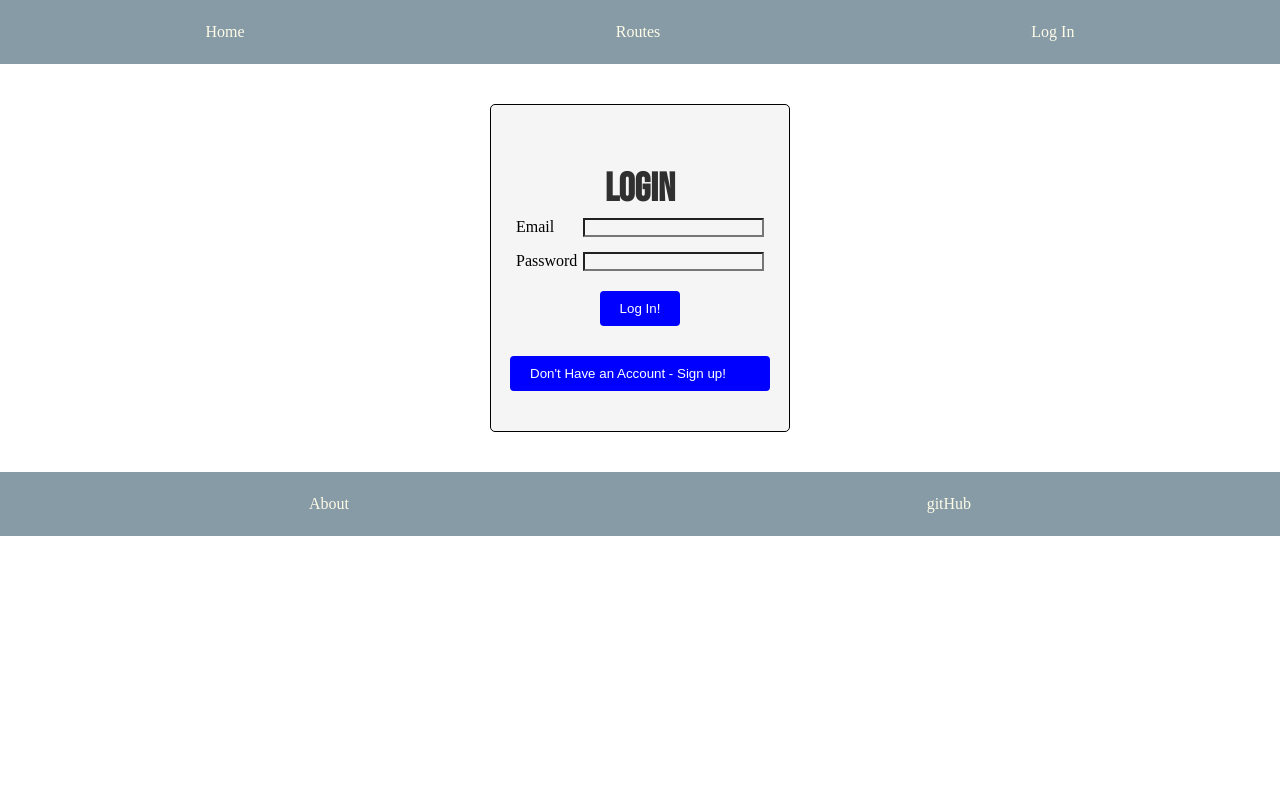
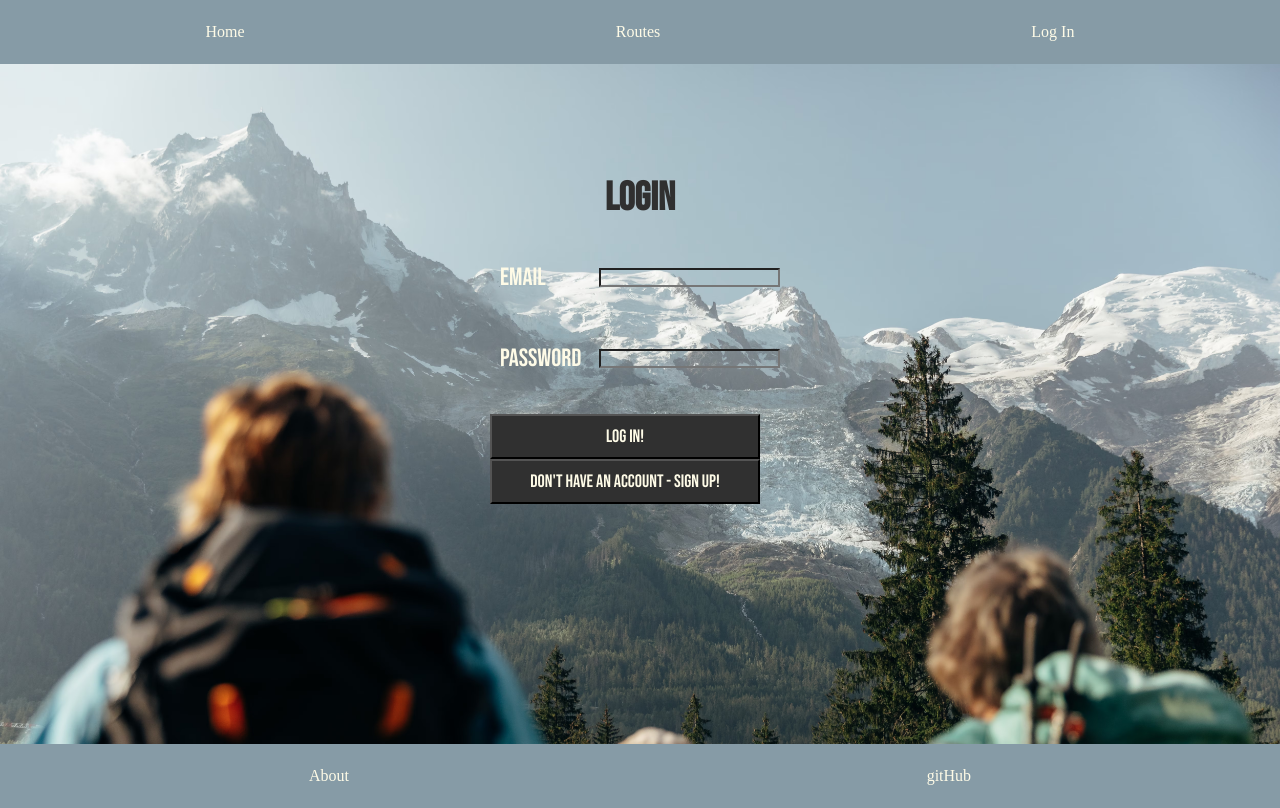
Before and after one commit to BarbaraLan/iron-Hikers-appClient, a React (Vite) app: page /login in a window 1280 px wide. Built offline with nearby package versions, Linux system fonts and the light colour scheme.

Commit message:
css almost done

```diff
--- a/src/Pages/LogInPage.jsx
+++ b/src/Pages/LogInPage.jsx
@@ -66,11 +66,11 @@ function LogInPage() {
             />
           </label>
 
-          <div className="login-button-div">
+          <div>
             <button className='login-button' type="submit">Log In!</button>
           </div>
 
-          <div className="signupbutton-div">
+          <div>
             <Link to="/signup">
               <button className='signup-button' type="button">Don't Have an Account - Sign up!</button>
             </Link>
--- a/src/Pages/SignUpPage.jsx
+++ b/src/Pages/SignUpPage.jsx
@@ -53,11 +53,11 @@ function SignUpPage() {
           <input value={password} onChange={(event) => setPassword(event.target.value)} type="password" />
         </label>
 
-        <div className="signupbutton-div">
+        <div>
           <button className='signupbutton' type="submit">Sign Up!</button>
         </div>
 
-        <div className="alreadylogged-div">
+        <div>
           <Link to="/login">
             <button className='alreadylogged-button' type="button">Already Have an Account - Log In!</button>
           </Link>
--- a/src/components/NavBar.jsx
+++ b/src/components/NavBar.jsx
@@ -1,6 +1,8 @@
 import { Link } from "react-router-dom";
 import { useContext } from "react";
 import { AuthContext } from "../context/auth.context";
+import userLogo from '../assets/userLogo.png'
+
 import '../style/NavBar.css'
 
 function NavBar() {
@@ -20,7 +22,7 @@ function NavBar() {
                     <Link className='dashLink' to='/dashboard'> Home </Link>
                     <Link className='dashLink' to='/city'> City </Link>
                     <Link className='routes' to='/routes'> Routes </Link>
-                    <Link className='userPageLink' to='/user'> User Page </Link>
+                    <Link to='/user'> <img className='userPic' src={userLogo} alt="" /></Link>
                 </>
             ) :
 
--- a/src/pages/DashboardPage.jsx
+++ b/src/pages/DashboardPage.jsx
@@ -4,9 +4,7 @@ import '../style/Dashboard.css'
 function DashboardPage () {
     return (
         <div className='completeDash'>
-            <h2> Welcome!
-            <br></br>
-            You can go on these Hikes:  </h2>
+            <h2> Choose your own path </h2>
 
         <div className='dash-box'>
         <Link className='JoinHike' to='/join-hike'> Join Hike </Link>
--- a/src/style/City.css
+++ b/src/style/City.css
@@ -4,7 +4,6 @@
     background-size: cover;
     height: 85vh;
 }
-
 
 .select-city-box {
     display: flex;
@@ -44,3 +43,44 @@ h2 {
 .submit-city:hover {
     background-color:#5b5c38;
 }
+
+.city-selected{
+    background-image: url("../assets/cityImg.webp");
+    background-repeat: no-repeat;
+    background-size: cover;
+    height: 85vh;
+}
+
+.city-text{
+    display: flex;
+    flex-direction: row;
+    align-items: center;
+    align-items: center;
+    font-family: "Bebas Neue", sans-serif;
+    font-size: 60px;
+    padding: 70px 100px;
+    color: #303030;
+}
+
+.city-btn{
+    display: flex;
+    flex-direction: row;
+    align-items: center;
+    align-items: center;
+    font-family: "Bebas Neue", sans-serif;
+    font-size: 60px;
+    padding: 0px 320px;
+    color: #303030;
+    background-color: #5b5c389d;
+}
+
+.city-btn:hover{
+    background-color: #5b5c38;
+    cursor: pointer;
+}
+
+.edit-city{
+    font-size: 20px;
+    color: #303030;
+    padding: 0px 20px;
+}
--- a/src/style/JoinHikePage.css
+++ b/src/style/JoinHikePage.css
@@ -1,8 +1,9 @@
-#container-dashboard{
+#container-dashboard {
     background-image: url("../assets/mountain.jpeg");
     background-repeat: no-repeat;
     background-size: cover;
-    height: 85vh;
+    height: 95vh;
+    overflow-y: scroll;
     display: flex;
     width: 100%;
     flex-direction: column;
--- a/src/style/LogInPage.css
+++ b/src/style/LogInPage.css
@@ -1,46 +1,38 @@
 .login-container {
-    display: flex;
-    justify-content: center;
-    align-items: center;
-    padding: 40px
+  background-image: url("../assets/familyHiking.avif");
+  background-repeat: no-repeat;
+  background-size: cover;
+  height: 85vh;
+  overflow-y: scroll;
   }
 
   .login-form {
-    width: 300px;
-    padding: 20px;
-    border: 1px solid black;
-    border-radius: 5px;
-    background-color: whitesmoke
+    display: flex;
+    flex-direction: column;
+    align-items: center;
+    justify-content: center;
+    gap: 30px;
+    padding: 70px;
   }
 
   label {
     display: block;
-    margin-bottom: 5px;
+    margin-bottom: 30px;
+    font-family: "Bebas Neue", sans-serif;
+    font-size: 25px;
+    color: rgb(254, 251, 231)
   }
 
-  button {
-    width: 100%;
+  .login-button, .signup-button{
     padding: 10px;
-    border: none;
-    border-radius: 3px;
-    background-color:blue;
-    color: white;
-    cursor: pointer
+    justify-content: center;
+    background-color: #303030;
+    color: rgb(254, 251, 231);
+    font-family: "Bebas Neue", sans-serif;
+    font-size: 18px;
+    width: 270px;
   }
 
-  button:hover {
-    background-color: darkblue
+  .login-button:hover, .signup-button:hover{
+    background-color: #5b5c38;
   }
-
-.login-button-div{
-    padding-bottom: 10px;
-    display: flex;
-    flex-direction: row;
-    align-items: center;
-    justify-content: center;
-}
-
-
-.signup-button {
-    width: 260px;
-}
--- a/src/style/NavBar.css
+++ b/src/style/NavBar.css
@@ -12,3 +12,7 @@
 .dashLink:hover , .routes:hover , .userPageLink:hover , .logInLink:hover {
 padding: 5px;
 }
+
+.userPic {
+    height: 25px;
+}
--- a/src/style/SignUpPage.css
+++ b/src/style/SignUpPage.css
@@ -1,53 +1,41 @@
 .signup-container {
-    display: flex;
-    justify-content: center;
-    align-items: center;
-
-    padding: 40px;
+  background-image: url("../assets/familyHiking.avif");
+  background-repeat: no-repeat;
+  background-size: cover;
+  height: 85vh;
+  overflow-y: scroll;
   }
 
   .signup-formcontainer {
-    width: 300px;
-    padding: 20px;
-    border: 1px solid black;
-    border-radius: 5px;
-    background-color: whitesmoke;
+    display: flex;
+    flex-direction: column;
+    align-items: center;
+    justify-content:space-around;
+    padding: 70px;
   }
 
-  .signup-formcontainer button {
-    padding: 10px;
-    border: none;
-    border-radius: 3px;
-    background-color: blue;
-    color: white;
-    cursor: pointer;
-  }
-
-  .signup-formcontainer button:hover {
-    background-color: darkblue;
-  }
-
-  .signupbutton-div {
-    padding-bottom: 10px;
+  label {
     display: flex;
     flex-direction: row;
     align-items: center;
-    justify-content: center;
+    justify-content:space-around;
+    font-family: "Bebas Neue", sans-serif;
+    padding: 10px;
+    font-size: 25px;
+    color: rgb(254, 251, 231);
+    width: 300px
   }
 
-  .signup {
-    font-weight: bold;
+  .alreadylogged-button, .signupbutton{
+    padding: 10px;
+    justify-content: center;
+    background-color: #303030;
+    color: rgb(254, 251, 231);
+    font-family: "Bebas Neue", sans-serif;
+    font-size: 18px;
+    width: 300px;
   }
 
-  label {
-    padding: 5px;
+  .alreadylogged-button:hover, .signupbutton:hover{
+    background-color: #5b5c38;
   }
-
-     input[type='name'],
-     input[type='email'],
-     input[type='password'] {
-      display: flex;
-       width: auto;
-
-
-     }
--- a/src/style/UserPage.css
+++ b/src/style/UserPage.css
@@ -1,57 +1,38 @@
+.user-page-general{
+    background-image: url("../assets/familyHiking.avif");
+  background-repeat: no-repeat;
+  background-size: cover;
+  height: 85vh;
+  overflow-y: scroll;
+}
 
-.container {
+.data{
     display: flex;
     flex-direction: column;
     align-items: center;
-    margin-top: 20px;
+    justify-content: center;
+    gap: 30px;
+    padding: 70px;
 }
 
-.form-group {
-    margin: 10px;
+.form{
+    display: block;
+    margin-bottom: 30px;
+    font-family: "Bebas Neue", sans-serif;
+    font-size: 25px;
+    color: rgb(254, 251, 231)
 }
 
-input[type="text"],
-input[type="hobbies"],
-input[type="likes"] {
-    width: 200px;
-    padding: 8px;
-    margin: 5px 0;
-    border: 1px solid black;
-    border-radius: 4px;
+.btn, .storeData, .log-out{
+    padding: 10px;
+    justify-content: center;
+    background-color: #303030;
+    color: rgb(254, 251, 231);
+    font-family: "Bebas Neue", sans-serif;
+    font-size: 18px;
+    width: 270px;
 }
 
-
-button {
-    background-color: blue;
-    color: white;
-    padding: 10px 20px;
-    margin: 10px 0;
-    border: none;
-    border-radius: 4px;
-    cursor: pointer;
-    width: auto;
-    display: flex;
-}
-
-button:hover {
-    background-color: darkblue
-}
-
-.data {
-    margin-top: 20px;
-    padding: 20px;
-    border: 1px solid black;
-    border-radius: 4px;
-    width: 400px;
-}
-
-.data div {
-    margin: 5px 0;
-}
-
-.form {
-    max-height: 200px;
-    overflow-y: auto;
-    width: 400px;
-    border: 1px solid #ccc;
-}
+.btn:hover, .storeData:hover, .log-out:hover{
+    background-color: #5b5c38;
+  }
```
Also changed, not shown: src/Pages/City.jsx (+37 -4 lines), src/Pages/UserPage.jsx (+11 -15 lines), src/assets/userLogo.png (added).
